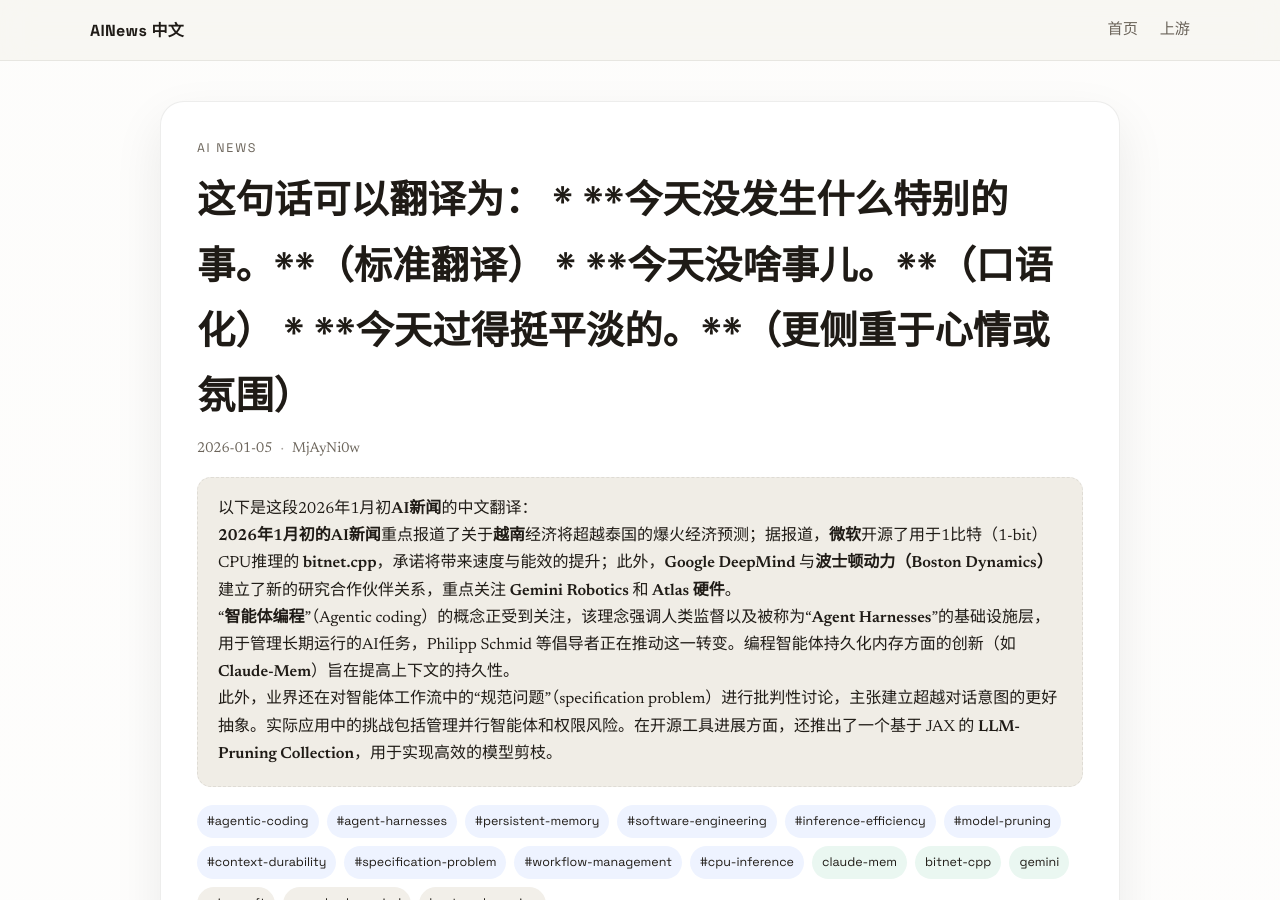
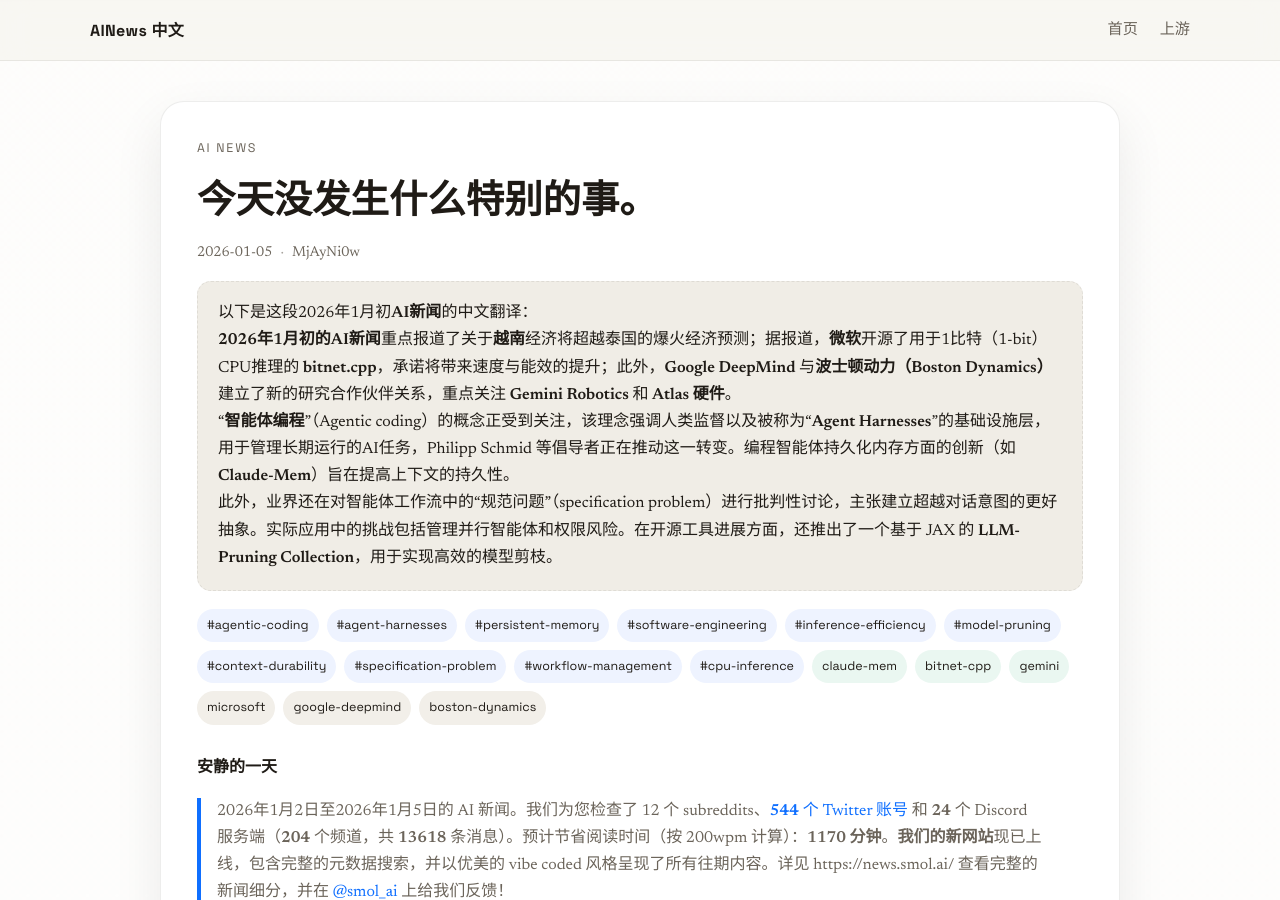
Before and after one commit to yaoqih/ainews-web_ZH_CN, a Jekyll site: the page built from docs/26-01-05-nvidia-vera-rubin.md, in a window 1280 px wide and 900 px high. Built offline with Jekyll 4.4.1, drawn with Linux system fonts in a browser that asks for light colours.

Commit message:
Update 26-01-05-nvidia-vera-rubin.md

```diff
--- a/docs/26-01-05-nvidia-vera-rubin.md
+++ b/docs/26-01-05-nvidia-vera-rubin.md
@@ -26,14 +26,7 @@
 people:
 - _philschmid
 - demishassabis
-title: '这句话可以翻译为：
-
-
-  *   **今天没发生什么特别的事。**（标准翻译）
-
-  *   **今天没啥事儿。**（口语化）
-
-  *   **今天过得挺平淡的。**（更侧重于心情或氛围）'
+title: '今天没发生什么特别的事。'
 topics:
 - agentic-coding
 - agent-harnesses
```
